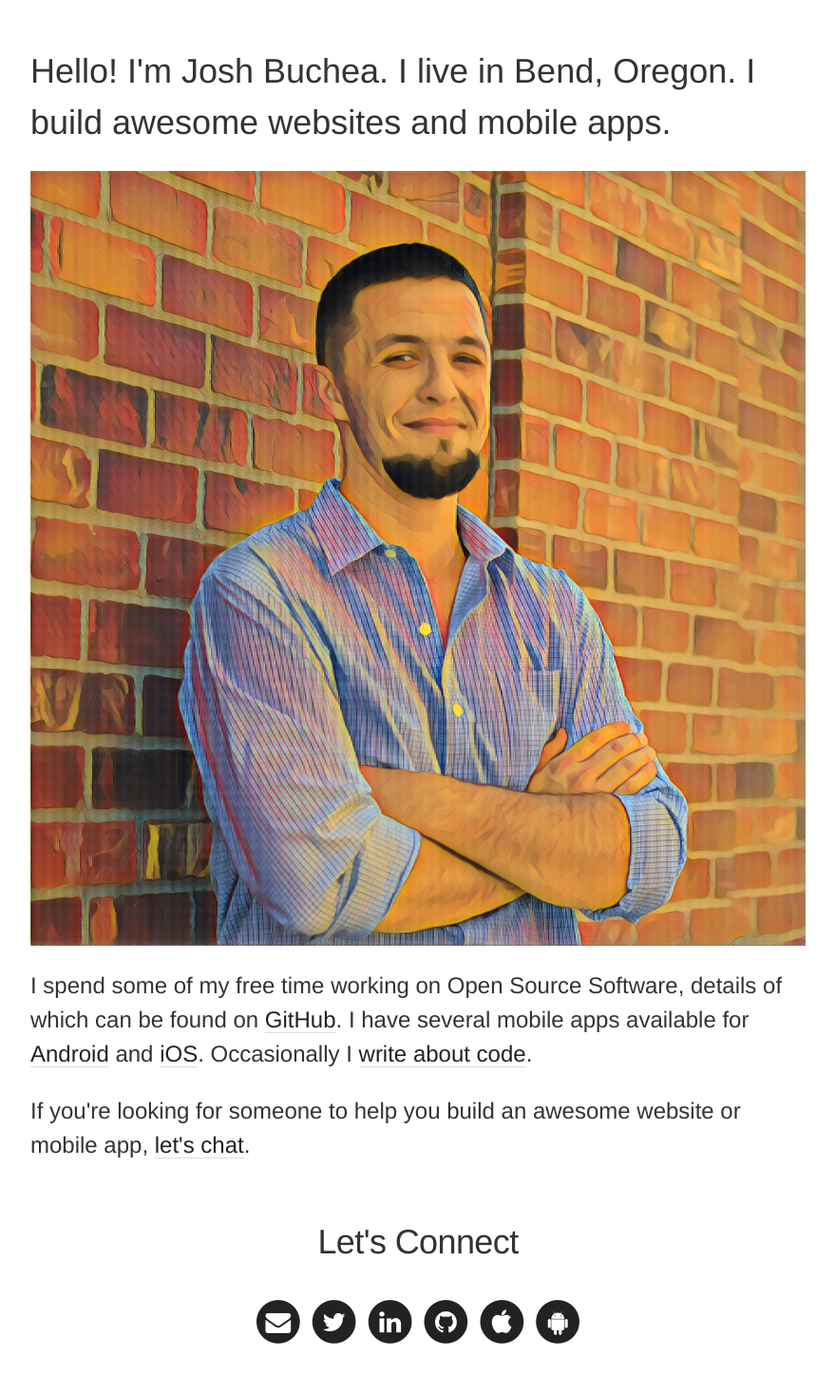
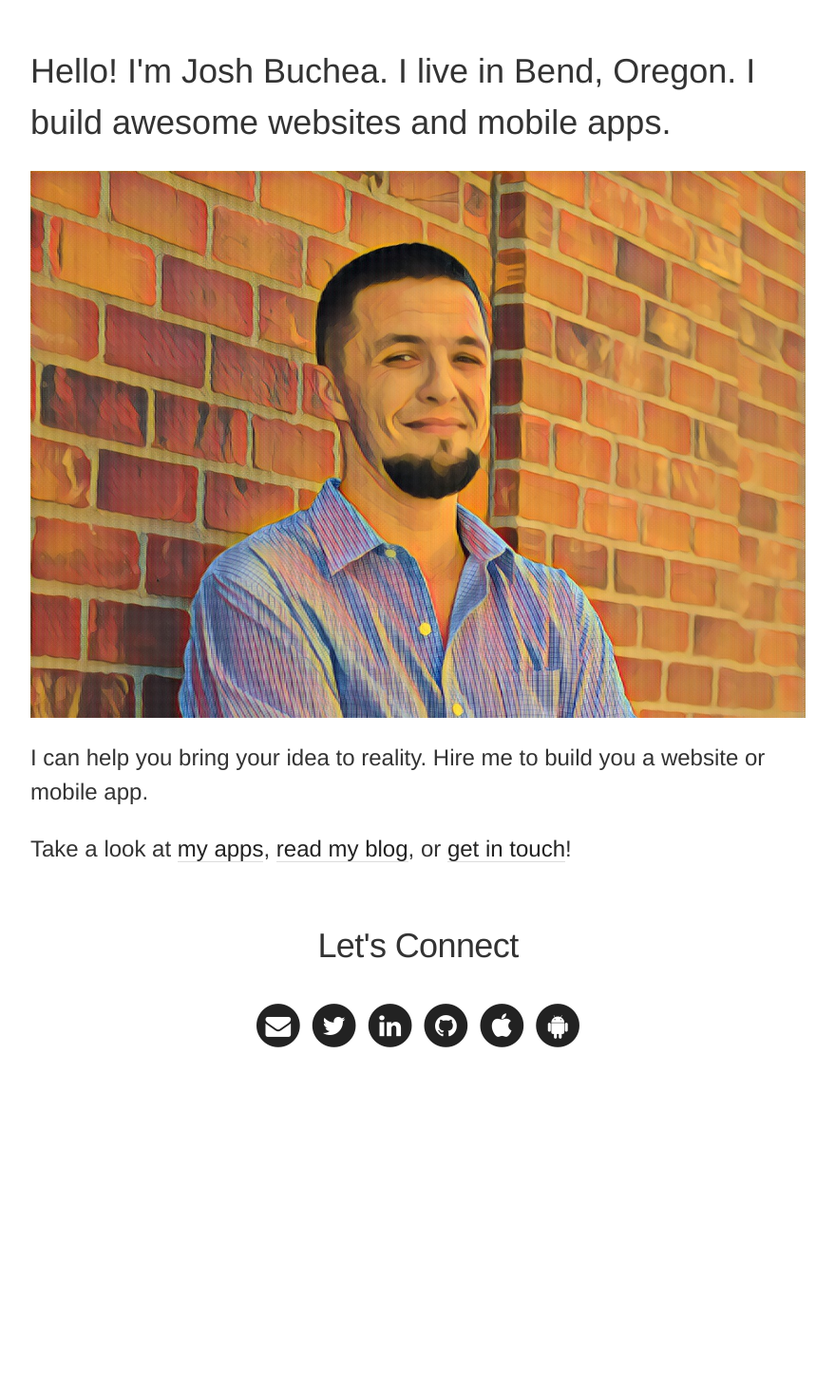
Before and after one commit to joshbuchea/joshbuchea.com, a Jekyll site: the page built from index.html, in a window 1280 px wide. Shown: the whole page at 95% size, without its empty margins (200-1079 px from the left). Built offline with Jekyll 4.4.1, drawn with Linux system fonts in a browser that asks for light colours; nearby versions of some CDN libraries; after the commit the page ends 1156 px from its top, so only the background shows below that.

Commit message:
Update all the things

```diff
--- a/index.html
+++ b/index.html
@@ -5,12 +5,14 @@
 <p style="font-size: 1.5em;">Hello! I'm Josh Buchea. I live in Bend, Oregon. I build awesome websites and mobile apps.</p>
 
 <div>
-  <img src="/public/img/josh-proq-prisma.jpg" width="100%" height="auto">
+  <img src="/public/img/josh-proq-prisma-cropped.jpg" width="100%" height="auto">
 </div>
 
-<p>I spend some of my free time working on Open Source Software, details of which can be found on <a target="_blank" href="https://github.com/joshbuchea">GitHub</a>. I have several mobile apps available for <a target="_blank" href="https://play.google.com/store/apps/developer?id=Josh+Buchea">Android</a> and <a target="_blank" href="https://itunes.apple.com/developer/joshua-buchea/id469778668?mt=8&at=11l7ss&ct=joshbucheadotcom">iOS</a>. Occasionally I <a href="/posts">write about code</a>.</p>
+<!-- I have several <a href="/apps">mobile apps</a> available for <a target="_blank" href="https://play.google.com/store/apps/developer?id=Josh+Buchea">Android</a> and <a target="_blank" href="https://itunes.apple.com/developer/joshua-buchea/id469778668?mt=8&at=11l7ss&ct=joshbucheadotcom">iOS</a>. <p>I spend some of my free time working on Open Source Software, details of which can be found on <a target="_blank" href="https://github.com/joshbuchea">GitHub</a>. Occasionally I <a href="/posts">write about code</a>.</p> -->
 
-<p>If you're looking for someone to help you build an awesome website or mobile app, <a href="mailto:hello@joshbuchea.com">let's chat</a>.</p>
+<p>I can help you bring your idea to reality. Hire me to build you a website or mobile app.</p>
+
+<p>Take a look at <a href="/apps">my apps</a>, <a href="/posts">read my blog</a>, or <a href="/contact">get in touch</a>!</p>
 
 <!--
 
```
Also changed, not shown: apps.md (+3 -1 lines), contact.md (+1 -1 lines), public/img/josh-proq-prisma-cropped.jpg (added).
